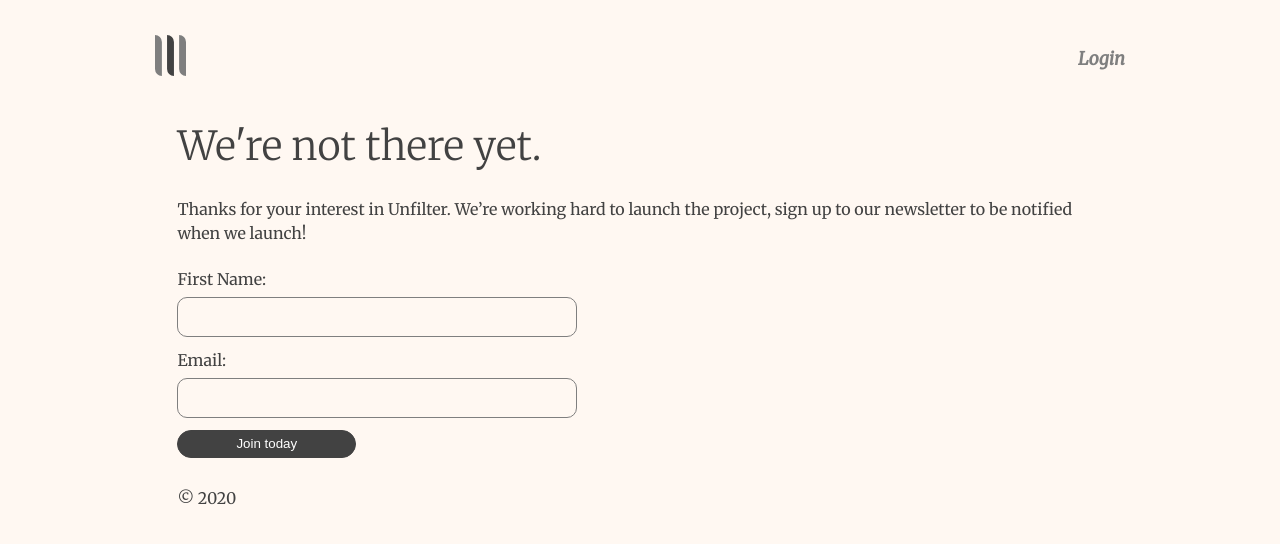
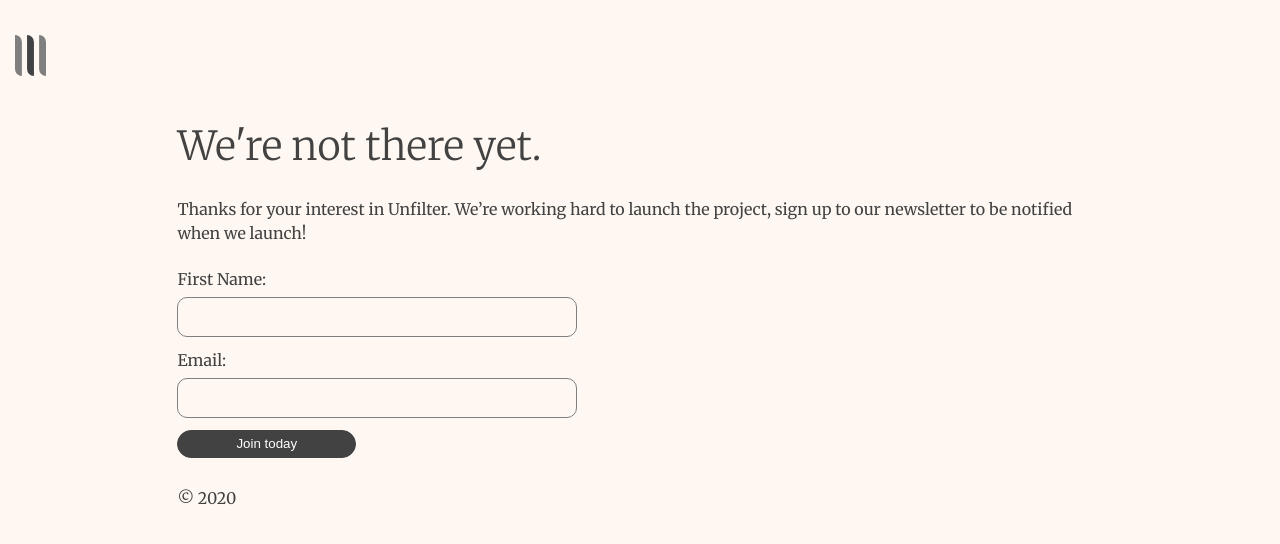
Before and after one commit to mrmadhat/danielgregory.dev, a Gatsby site: page /join-waiting-list in a window 1280 px wide. Built offline with nearby package versions, Linux system fonts and the light colour scheme; Gatsby itself is replaced by a stand-in of ours.

Commit message:
Remove bootstrap components and fix login link

```diff
--- a/src/components/header.js
+++ b/src/components/header.js
@@ -3,24 +3,24 @@
 import React from "react"
 import { rhythm } from "../theme/typography"
 import unfilterLogo from "../images/unfilter-logo.svg"
-import { Container, Row, Col } from "react-bootstrap"
 
 const HeaderCol = ({ children }) => (
-  <Col xs="auto" className="d-flex align-items-center">
-    {children}
-  </Col>
+  <div className="col-auto d-flex align-items-center">{children}</div>
 )
 
-const Header = ({ siteTitle }) => (
+const Header = ({ siteTitle }) => {
+  const isHome = window.location.pathname === "/"
+
+  return (
     <header>
-    <Container
+      <div
+        className="container"
         style={{
-        maxWidth: "1000px",
           marginTop: rhythm(1.5),
           marginBottom: rhythm(1),
         }}
       >
-      <Row className="justify-content-between">
+        <div className="row justify-content-between">
           <HeaderCol>
             <Link to="/">
               <img
@@ -30,18 +30,25 @@
               />
             </Link>
           </HeaderCol>
+          {isHome && (
             <HeaderCol>
               <Link
-            to="/not-ready"
-            style={{ fontSize: "18px", fontStyle: "italic", color: "#7F7F7F" }}
+                to="/join-waiting-list"
+                style={{
+                  fontSize: "18px",
+                  fontStyle: "italic",
+                  color: "#7F7F7F",
+                }}
               >
                 Login
               </Link>
             </HeaderCol>
-      </Row>
-    </Container>
+          )}
+        </div>
+      </div>
     </header>
   )
+}
 
 Header.propTypes = {
   siteTitle: PropTypes.string,
```
Lines whose indentation alone changed are shown as unchanged.
